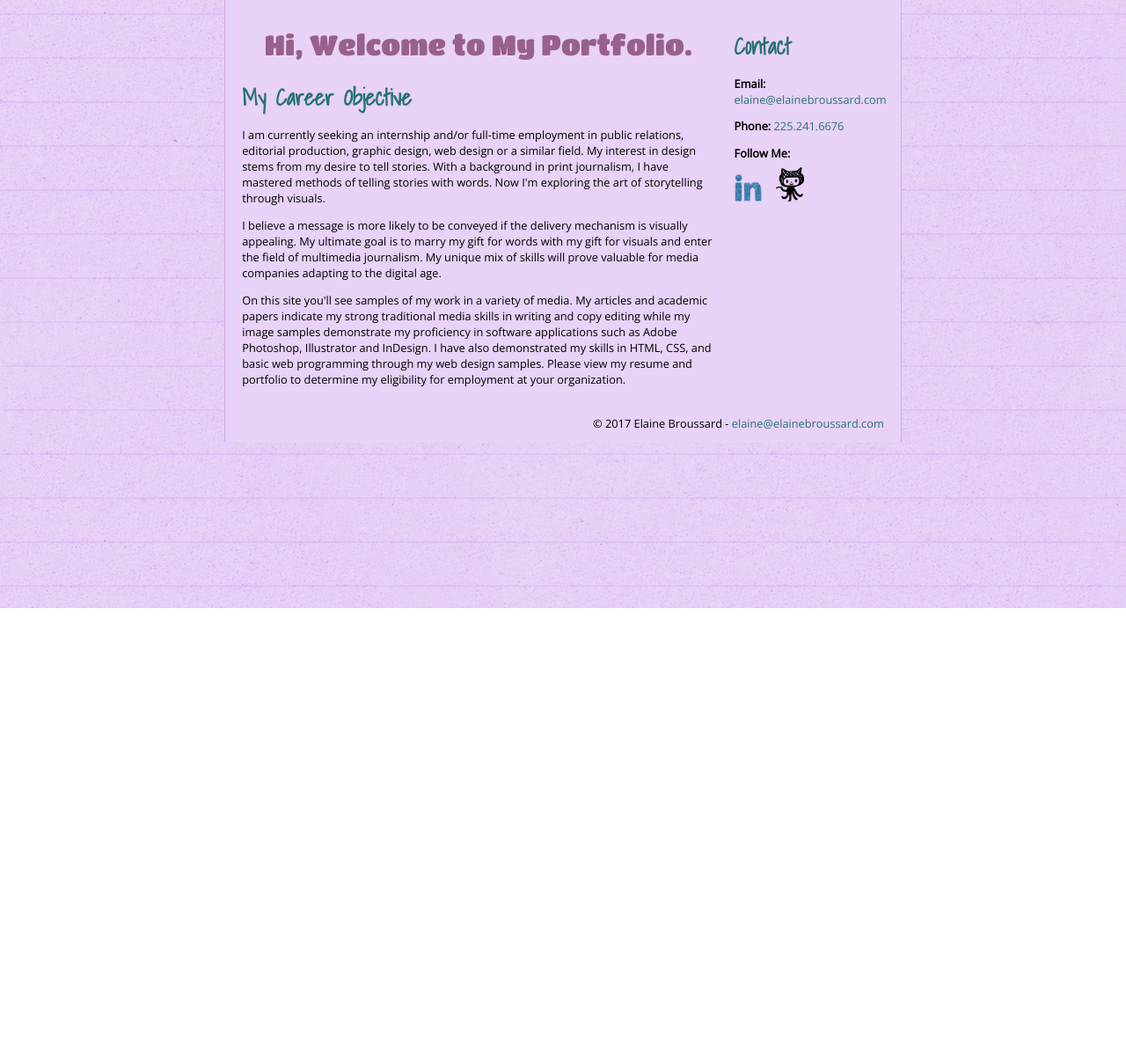
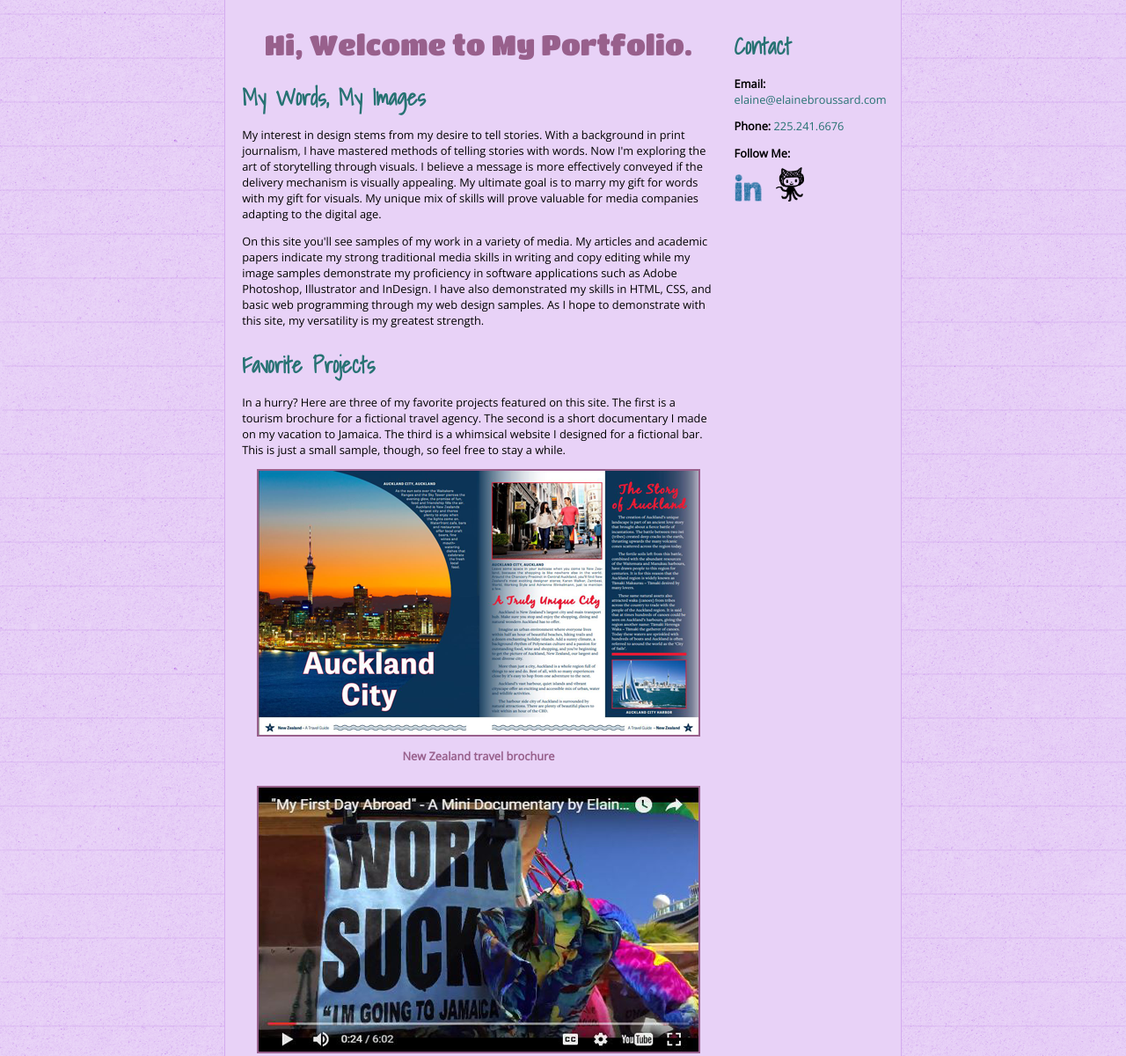
Before and after one commit to ecbroussard/ecb-portfolio-3.0, a plain HTML site: page index.html in a window 1280 px wide. Shown: the part 109-1309 px from the top of the page at 88% size. Before the commit the page ends 800 px from the top, so only its background shows below. Drawn offline with nearby package versions, Linux system fonts and the light colour scheme.

Commit message:
add featured projects content to index page

```diff
--- a/index.html
+++ b/index.html
@@ -38,10 +38,19 @@
 		</div>
 		<div id="contentmain">
 			<h1>Hi, Welcome to My Portfolio.</h1>
-			<h2>My Career Objective</h2>
-					<p>I am currently seeking an internship and/or full-time employment in public relations, editorial production, graphic design, web design or a similar field. My interest in design stems from my desire to tell stories. With a background in print journalism, I have mastered methods of telling stories with words. Now I'm exploring the art of storytelling through visuals.</p>
-					<p>I believe a message is more likely to be conveyed if the delivery mechanism is visually appealing. My ultimate goal is to marry my gift for words with my gift for visuals and enter the field of multimedia journalism. My unique mix of skills will prove valuable for media companies adapting to the digital age.</p>
-					<p>On this site you'll see samples of my work in a variety of media. My articles and academic papers indicate my strong traditional media skills in writing and copy editing while my image samples demonstrate my proficiency in software applications such as Adobe Photoshop, Illustrator and InDesign. I have also demonstrated my skills in HTML, CSS, and basic web programming through my web design samples. Please view my resume and portfolio to determine my eligibility for employment at your organization.</p>
+			<h2>My Words, My Images</h2>
+					<p>My interest in design stems from my desire to tell stories. With a background in print journalism, I have mastered methods of telling stories with words. Now I'm exploring the art of storytelling through visuals. I believe a message is more effectively conveyed if the delivery mechanism is visually appealing. My ultimate goal is to marry my gift for words with my gift for visuals. My unique mix of skills will prove valuable for media companies adapting to the digital age.</p>
+					<p>On this site you'll see samples of my work in a variety of media. My articles and academic papers indicate my strong traditional media skills in writing and copy editing while my image samples demonstrate my proficiency in software applications such as Adobe Photoshop, Illustrator and InDesign. I have also demonstrated my skills in HTML, CSS, and basic web programming through my web design samples. As I hope to demonstrate with this site, my versatility is my greatest strength.</p>
+			<h2>Favorite Projects</h2>
+				<p>In a hurry? Here are three of my favorite projects featured on this site. The first is a tourism brochure for a fictional travel agency. The second is a short documentary I made on my vacation to Jamaica. The third is a whimsical website I designed for a fictional bar. This is just a small sample, though, so feel free to stay a while.
+					<div id="faveprojects">
+						<a href="images/newzealandtravel.pdf"><img src="images/nzspread.png" alt="New Zealand brochure" title="New Zealand brochure"></a>
+						<p class="favelabel">New Zealand travel brochure</p>
+						<a href="https://www.youtube.com/watch?v=Vifi6F3RF6s"><img src="images/jamaicavid.png" alt="Jamaica video" title="Jamaica video"></a>
+						<p class="favelabel">Jamaica documentary</p>
+						<a href="http://elainebroussard.com/sloppysnowman"><img src="images/sloppysm.png" alt="The Sloppy Snowman" title="The Sloppy Snowman"></a>
+						<p class="favelabel">The Sloppy Snowman website</p>
+					</div>
 		</div>
 		<footer>
 			<p>&copy; 2017 Elaine Broussard - <a href="mailto:elaine@elainebroussard.com">elaine@elainebroussard.com</a></p>
--- a/styles/styles.css
+++ b/styles/styles.css
@@ -188,6 +188,19 @@ iframe {
  	width: 100%;
  }
 
+ #faveprojects img {
+ 	display: block;
+ 	margin-left: auto;
+ 	margin-right: auto;
+ }
+
+ .favelabel {
+ 	font-weight: bold;
+ 	color: #98608c;
+ 	text-align: center;
+ 	margin-bottom: 2vw;
+ }
+
 /*mobile styles*/
 
 @media only screen and (max-width: 1000px) {
```
Also changed, not shown: web.html (+1 -1 lines), images/jamaicavid.png (added), images/nzspread.png (added), images/sloppysm.png (added).
